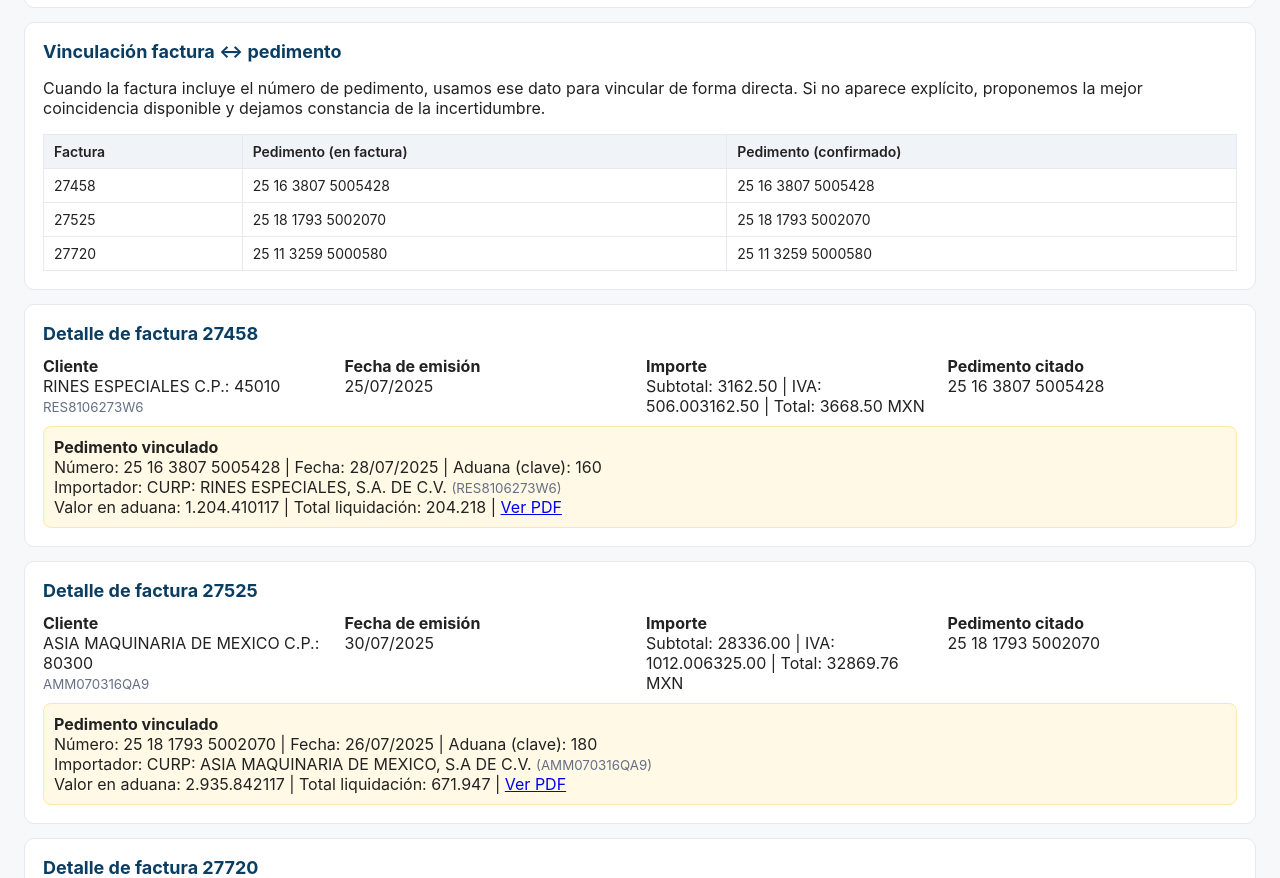
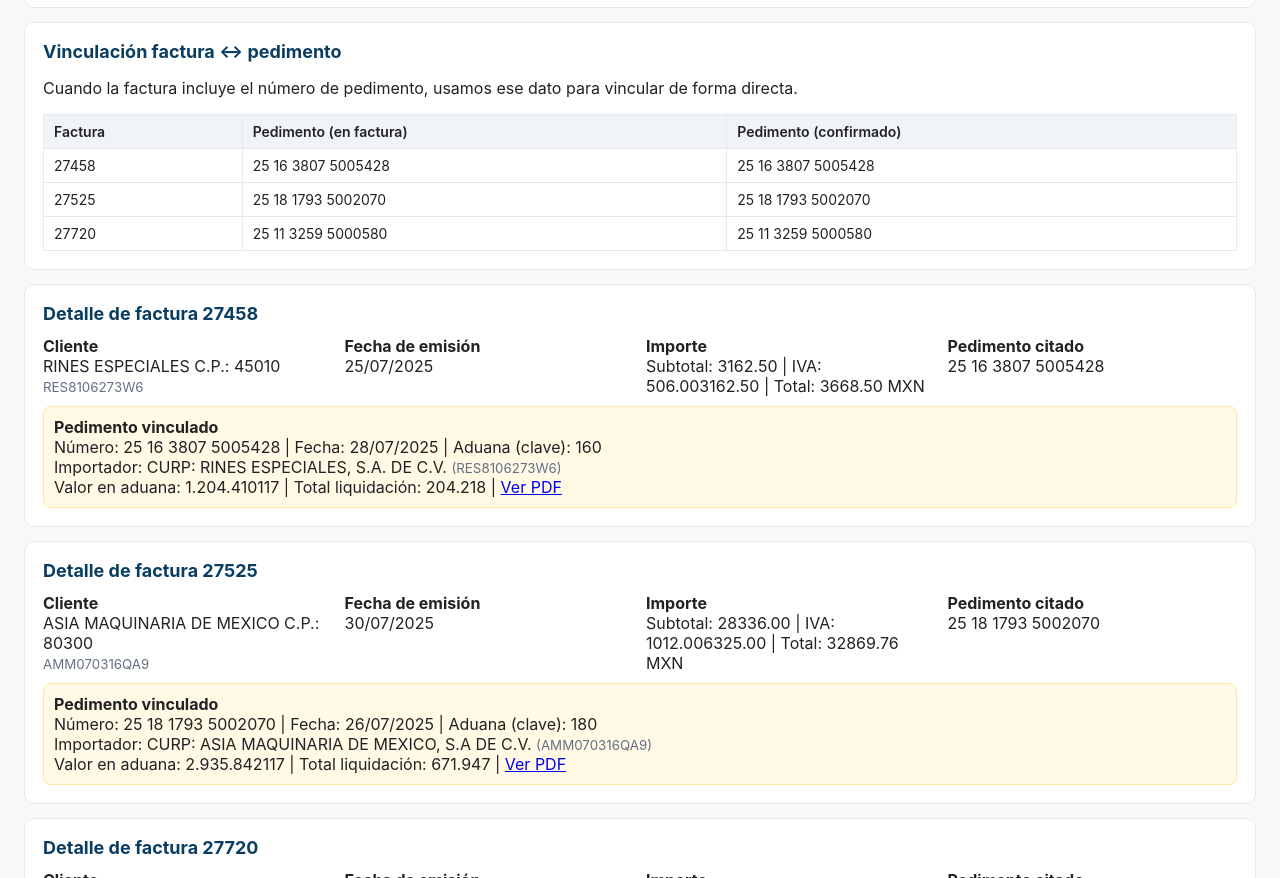
Before and after one commit to blasperez/Guia-Vpg, a plain HTML site: page index.html in a window 1280 px wide. Shown: the part 1616-2494 px from the top of the page. Drawn offline with Linux system fonts and the light colour scheme.

Commit message:
Update index.html

```diff
--- a/index.html
+++ b/index.html
@@ -35,7 +35,7 @@
 </section>
 <section>
   <h2>Vinculación factura ↔ pedimento</h2>
-  <p>Cuando la factura incluye el número de pedimento, usamos ese dato para vincular de forma directa. Si no aparece explícito, proponemos la mejor coincidencia disponible y dejamos constancia de la incertidumbre.</p>
+  <p>Cuando la factura incluye el número de pedimento, usamos ese dato para vincular de forma directa.</p>
   <table>
     <thead><tr><th>Factura</th><th>Pedimento (en factura)</th><th>Pedimento (confirmado)</th></tr></thead>
     <tbody><tr><td>27458</td><td>25 16 3807 5005428</td><td>25 16 3807 5005428</td></tr><tr><td>27525</td><td>25 18 1793 5002070</td><td>25 18 1793 5002070</td></tr><tr><td>27720</td><td>25 11 3259 5000580</td><td>25 11 3259 5000580</td></tr></tbody>
```
